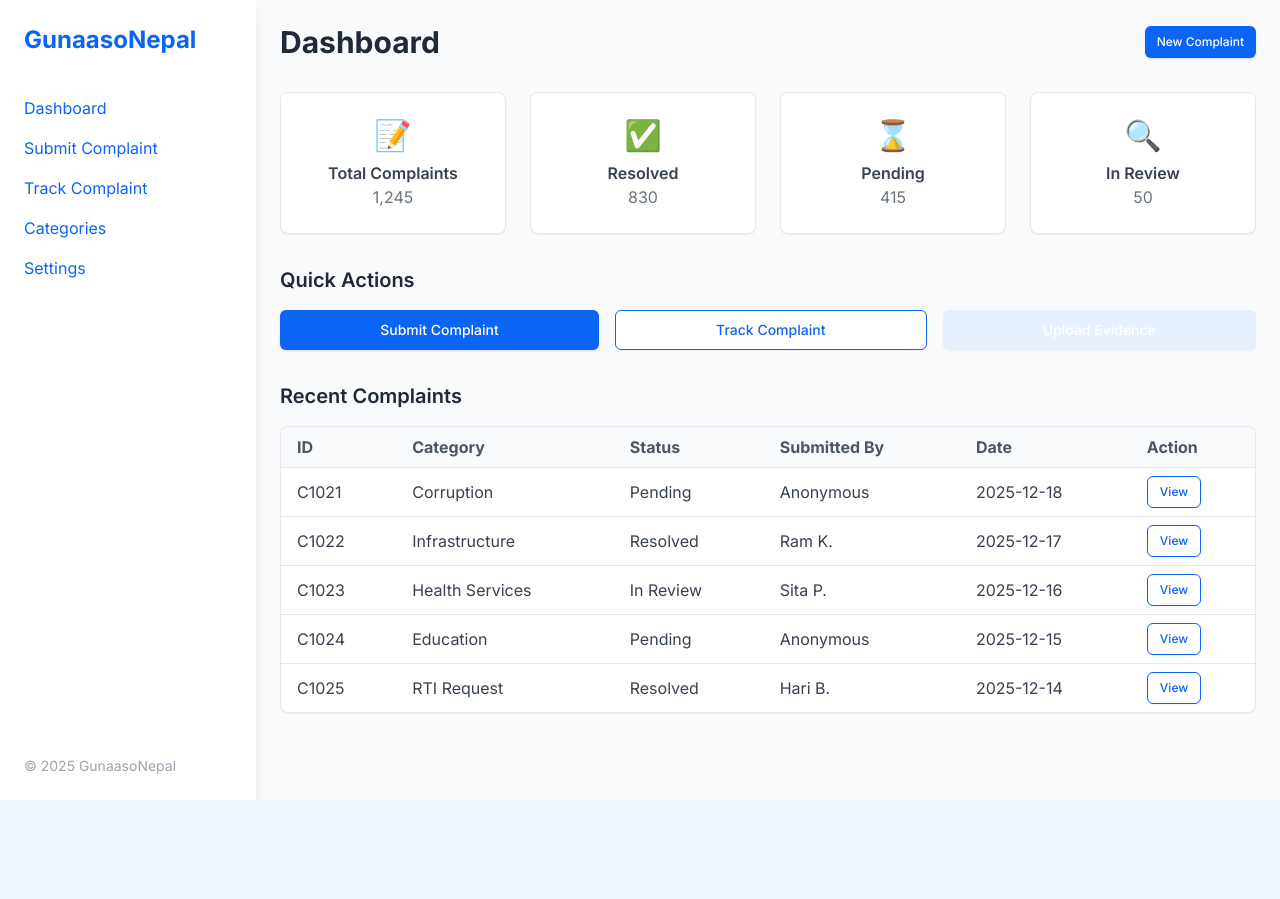
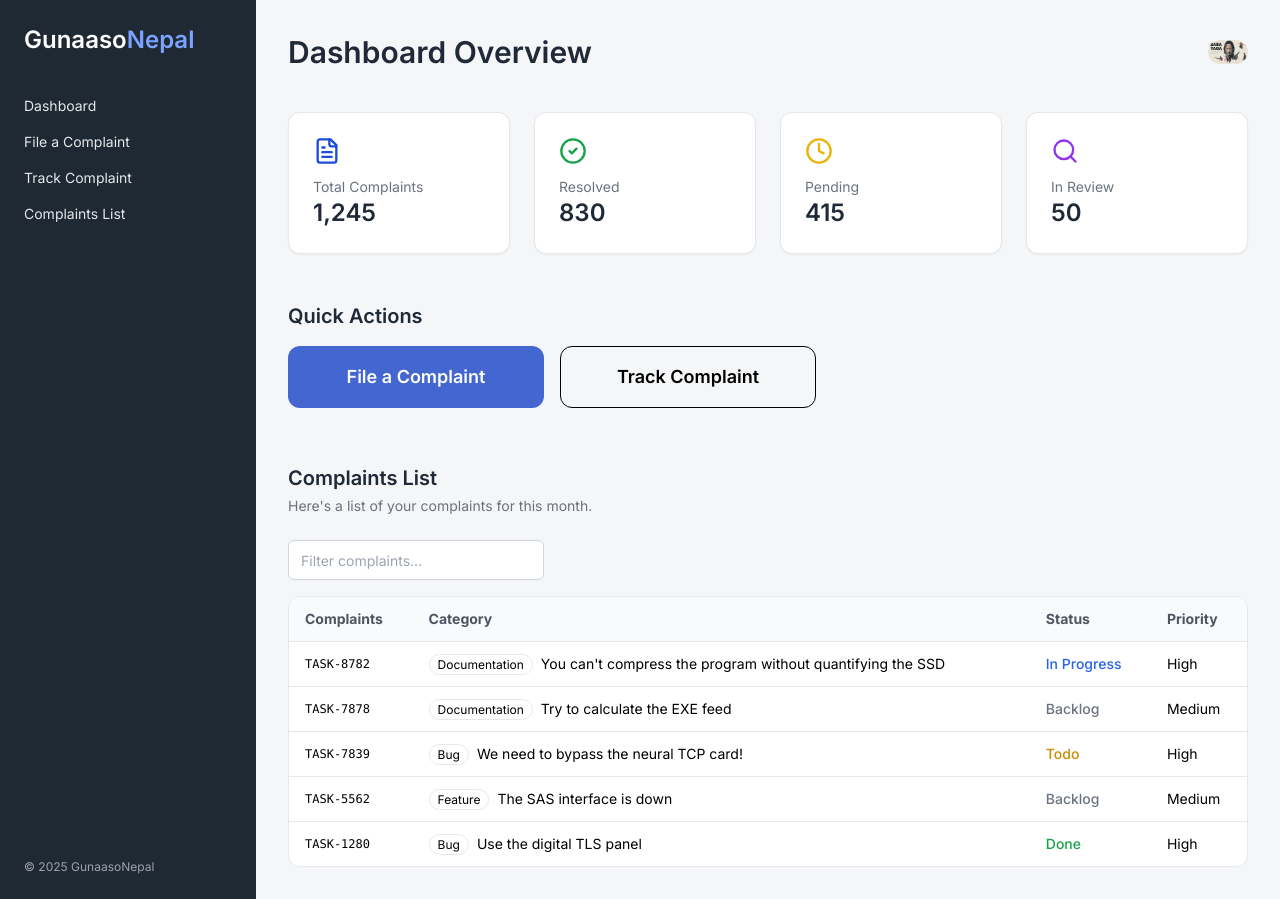
Before and after one commit to Anmol-dev45/r-hackathon-starter, a Next.js app: page / in a window 1280 px wide. Before the commit the page ends 800 px from the top, so only its background shows below. Built offline with nearby package versions, Linux system fonts and the light colour scheme; no server answers.

Commit message:
Dashboard made

```diff
--- a/app/complaint/page.tsx
+++ b/app/complaint/page.tsx
@@ -1,7 +1,7 @@
 'use client';
 
 // Complaint Submission Form - GunaasoNepal
-import { useState } from 'react';
+import { useState, useEffect } from 'react';
 import { useRouter } from 'next/navigation';
 import { Button } from '@/components/ui/button';
 import { Input } from '@/components/ui/input';
@@ -40,6 +40,13 @@ export default function ComplaintFormPage() {
 
   // Form state
   const [submissionType, setSubmissionType] = useState<SubmissionType>('anonymous');
+
+  // Reset form when component mounts to prevent state caching
+  useEffect(() => {
+    setStep(1);
+    setError('');
+    setTrackingId('');
+  }, []);
   const [pseudonym, setPseudonym] = useState('');
   const [title, setTitle] = useState('');
   const [description, setDescription] = useState('');
@@ -52,7 +59,7 @@ export default function ComplaintFormPage() {
   const [contactPhone, setContactPhone] = useState('');
   const [isPublic, setIsPublic] = useState(true);
   const [files, setFiles] = useState<File[]>([]);
-
+  console.log(step)
   const handleSubmit = async () => {
     setLoading(true);
     setError('');
@@ -144,7 +151,7 @@ export default function ComplaintFormPage() {
       setStep(step + 1);
     }
   };
-
+  console.log(step)
   return (
     <div className="min-h-screen bg-blue-50 px-4 py-16 sm:px-8 lg:px-16">
       <div className="mx-auto max-w-2xl">
--- a/app/page.tsx
+++ b/app/page.tsx
@@ -1,93 +1,151 @@
-// GunaasoNepal Dashboard Page
-import Link from 'next/link';
-import { Button } from '@/components/ui/button';
+"use client";
+
+import Link from "next/link";
+import { useRouter } from "next/navigation";
+import {
+  FileText,
+  CheckCircle2,
+  Clock,
+  Search,
+} from "lucide-react";
+
+/* ================= DASHBOARD ================= */
+
+import { ProfileDropdown } from "@/components/profile-dropdown";
 
 export default function DashboardPage() {
+  const router = useRouter();
+
   return (
-    <div className="flex min-h-screen bg-gray-50">
-      {/* Sidebar */}
-      <aside className="w-64 bg-white text-primary h-screen p-6 flex flex-col shadow-lg">
-        <h1 className="mb-10 text-2xl font-bold">GunaasoNepal</h1>
-        <nav className="flex flex-col gap-4">
-          <Link href="/dashboard" className="hover:text-secondary">Dashboard</Link>
-          <Link href="/complaint" className="hover:text-secondary">Submit Complaint</Link>
-          <Link href="/track" className="hover:text-secondary">Track Complaint</Link>
-          <Link href="/categories" className="hover:text-secondary">Categories</Link>
-          <Link href="/settings" className="hover:text-secondary">Settings</Link>
+    <div className="flex min-h-screen bg-[#f5f6f8]">
+      {/* ================= Sidebar ================= */}
+      <aside className="w-64 bg-[#1f2933] text-gray-200 p-6 flex flex-col">
+        <h1 className="mb-10 text-2xl font-semibold text-white">
+          Gunaaso<span className="text-[#7aa2ff]">Nepal</span>
+        </h1>
+
+        <nav className="flex flex-col gap-4 text-sm">
+          <Link href="/dashboard" className="hover:text-white">
+            Dashboard
+          </Link>
+          <Link href="/complaint" className="hover:text-white">
+            File a Complaint
+          </Link>
+          <Link href="/track" className="hover:text-white">
+            Track Complaint
+          </Link>
+          <a href="#complaints-list" className="hover:text-white">
+            Complaints List
+          </a>
         </nav>
-        <div className="mt-auto text-sm text-gray-400">
+
+        <div className="mt-auto text-xs text-gray-400">
           © 2025 GunaasoNepal
         </div>
       </aside>
 
-      {/* Main Content */}
-      <main className="flex-1 p-6">
-        {/* Header */}
-        <div className="mb-8 flex justify-between items-center">
-          <h2 className="text-3xl font-bold text-gray-800">Dashboard</h2>
-          <Button size="sm" className="bg-primary text-white hover:bg-primary/90">New Complaint</Button>
+      {/* ================= Main ================= */}
+      <main className="flex-1 p-8">
+        <div className="flex items-center justify-between mb-10">
+          <h2 className="text-3xl font-semibold text-gray-800">
+            Dashboard Overview
+          </h2>
+          <ProfileDropdown />
         </div>
 
-        {/* Stats Cards */}
-        <div className="grid gap-6 md:grid-cols-4 mb-8">
-          <div className="rounded-lg border border-gray-200 bg-white p-6 shadow-sm text-center">
-            <div className="text-3xl mb-2">📝</div>
-            <h3 className="font-semibold text-gray-700">Total Complaints</h3>
-            <p className="text-gray-500">1,245</p>
-          </div>
-          <div className="rounded-lg border border-gray-200 bg-white p-6 shadow-sm text-center">
-            <div className="text-3xl mb-2">✅</div>
-            <h3 className="font-semibold text-gray-700">Resolved</h3>
-            <p className="text-gray-500">830</p>
-          </div>
-          <div className="rounded-lg border border-gray-200 bg-white p-6 shadow-sm text-center">
-            <div className="text-3xl mb-2">⌛</div>
-            <h3 className="font-semibold text-gray-700">Pending</h3>
-            <p className="text-gray-500">415</p>
-          </div>
-          <div className="rounded-lg border border-gray-200 bg-white p-6 shadow-sm text-center">
-            <div className="text-3xl mb-2">🔍</div>
-            <h3 className="font-semibold text-gray-700">In Review</h3>
-            <p className="text-gray-500">50</p>
+        {/* ================= Stats ================= */}
+        <div className="grid gap-6 md:grid-cols-4 mb-12">
+          {stats.map((item) => (
+            <div
+              key={item.title}
+              className="rounded-xl bg-white p-6 border border-gray-200 shadow-sm"
+            >
+              <div className="mb-3">{item.icon}</div>
+              <p className="text-sm text-gray-500">{item.title}</p>
+              <p className="text-2xl font-semibold text-gray-800">
+                {item.value}
+              </p>
+            </div>
+          ))}
+        </div>
+
+        {/* ================= Quick Actions ================= */}
+        <div className="mb-14">
+          <h3 className="mb-4 text-xl font-semibold text-gray-800">
+            Quick Actions
+          </h3>
+
+          <div className="flex gap-4">
+            <button
+              onClick={() => {
+                router.push("/complaint");
+                router.refresh();
+              }}
+              className="rounded-xl bg-[#4366d0] px-8 py-4 text-lg font-semibold text-white hover:bg-[#1e40af] transition-all w-64"
+            >
+              File a Complaint
+            </button>
+
+            <button
+              onClick={() => {
+                router.push("/track");
+                router.refresh();
+              }}
+              className="rounded-xl px-8 py-4 text-lg font-semibold border border-black text-black hover:bg-[#1e40af] hover:text-white transition-all w-64"
+            >
+              Track Complaint
+            </button>
           </div>
         </div>
 
-        {/* Quick Actions */}
-        <div className="mb-8">
-          <h3 className="mb-4 text-xl font-semibold text-gray-800">Quick Actions</h3>
-          <div className="flex flex-wrap gap-4">
-            <Button size="lg" className="flex-1 sm:flex-auto bg-primary text-white hover:bg-primary/90">Submit Complaint</Button>
-            <Button size="lg" variant="outline" className="flex-1 sm:flex-auto border-primary text-primary hover:bg-primary/10">Track Complaint</Button>
-            <Button size="lg" variant="secondary" className="flex-1 sm:flex-auto bg-secondary text-white hover:bg-secondary/90">Upload Evidence</Button>
+        {/* ================= Recent Complaints ================= */}
+
+        {/* ================= Tasks Section ================= */}
+        <div id="complaints-list">
+          <h3 className="text-xl font-semibold text-gray-800 mb-1">
+            Complaints List
+          </h3>
+          <p className="text-sm text-gray-500 mb-6">
+            Here's a list of your complaints for this month.
+          </p>
+
+          <div className="flex flex-wrap items-center gap-3 mb-4">
+            <input
+              placeholder="Filter complaints..."
+              className="h-10 w-64 rounded-md border border-gray-300 px-3 text-sm focus:outline-none focus:ring-2 focus:ring-[#4366d0]"
+            />
           </div>
-        </div>
 
-        {/* Recent Complaints Table */}
-        <div>
-          <h3 className="mb-4 text-xl font-semibold text-gray-800">Recent Complaints</h3>
-          <div className="overflow-x-auto rounded-lg border border-gray-200 bg-white shadow-sm">
-            <table className="w-full text-left border-collapse">
-              <thead className="bg-gray-50">
+          <div className="rounded-xl border border-gray-200 bg-white overflow-x-auto">
+            <table className="w-full text-sm">
+              <thead className="border-b bg-gray-50 text-gray-600">
                 <tr>
-                  <th className="px-4 py-2 text-gray-600">ID</th>
-                  <th className="px-4 py-2 text-gray-600">Category</th>
-                  <th className="px-4 py-2 text-gray-600">Status</th>
-                  <th className="px-4 py-2 text-gray-600">Submitted By</th>
-                  <th className="px-4 py-2 text-gray-600">Date</th>
-                  <th className="px-4 py-2 text-gray-600">Action</th>
+                  <th className="px-4 py-3 text-left">Complaints</th>
+                  <th className="px-4 py-3 text-left">Category</th>
+                  <th className="px-4 py-3 text-left">Status</th>
+                  <th className="px-4 py-3 text-left">Priority</th>
                 </tr>
               </thead>
+
               <tbody>
-                {recentComplaints.map((c) => (
-                  <tr key={c.id} className="border-t hover:bg-gray-100">
-                    <td className="px-4 py-2 text-gray-700">{c.id}</td>
-                    <td className="px-4 py-2 text-gray-700">{c.category}</td>
-                    <td className="px-4 py-2 text-gray-700">{c.status}</td>
-                    <td className="px-4 py-2 text-gray-700">{c.user}</td>
-                    <td className="px-4 py-2 text-gray-700">{c.date}</td>
-                    <td className="px-4 py-2">
-                      <Button size="sm" variant="outline" className="border-primary text-primary hover:bg-primary/10">View</Button>
+                {tasks.map((task) => (
+                  <tr
+                    key={task.id}
+                    className="border-b last:border-0 hover:bg-gray-50"
+                  >
+                    <td className="px-4 py-3 font-mono text-xs">
+                      {task.id}
                     </td>
+                    <td className="px-4 py-3">
+                      <span className="mr-2 rounded-full border px-2 py-0.5 text-xs">
+                        {task.type}
+                      </span>
+                      {task.title}
+                    </td>
+                    <td className="px-4 py-3">
+                      <TaskStatus status={task.status} />
+                    </td>
+                    <td className="px-4 py-3">{task.priority}</td>
                   </tr>
                 ))}
               </tbody>
@@ -99,10 +157,125 @@ export default function DashboardPage() {
   );
 }
 
+/* ================= Components ================= */
+
+function StatusBadge({ status }: { status: string }) {
+  const map: Record<string, string> = {
+    Resolved: "bg-green-100 text-green-700",
+    Pending: "bg-yellow-100 text-yellow-700",
+    "In Review": "bg-purple-100 text-purple-700",
+  };
+
+  return (
+    <span
+      className={`rounded-full px-3 py-1 text-xs font-medium ${
+        map[status] ?? "bg-gray-100 text-gray-700"
+      }`}
+    >
+      {status}
+    </span>
+  );
+}
+
+function TaskStatus({ status }: { status: string }) {
+  const map: Record<string, string> = {
+    "In Progress": "text-blue-600",
+    Backlog: "text-gray-500",
+    Todo: "text-yellow-600",
+    Done: "text-green-600",
+    Canceled: "text-red-600",
+  };
+
+  return (
+    <span className={`font-medium ${map[status]}`}>
+      {status}
+    </span>
+  );
+}
+
+/* ================= Data ================= */
+
+const stats = [
+  {
+    title: "Total Complaints",
+    value: "1,245",
+    icon: <FileText className="h-7 w-7 text-blue-700" />,
+  },
+  {
+    title: "Resolved",
+    value: "830",
+    icon: <CheckCircle2 className="h-7 w-7 text-green-600" />,
+  },
+  {
+    title: "Pending",
+    value: "415",
+    icon: <Clock className="h-7 w-7 text-yellow-500" />,
+  },
+  {
+    title: "In Review",
+    value: "50",
+    icon: <Search className="h-7 w-7 text-purple-600" />,
+  },
+];
+
 const recentComplaints = [
-  { id: 'C1021', category: 'Corruption', status: 'Pending', user: 'Anonymous', date: '2025-12-18' },
-  { id: 'C1022', category: 'Infrastructure', status: 'Resolved', user: 'Ram K.', date: '2025-12-17' },
-  { id: 'C1023', category: 'Health Services', status: 'In Review', user: 'Sita P.', date: '2025-12-16' },
-  { id: 'C1024', category: 'Education', status: 'Pending', user: 'Anonymous', date: '2025-12-15' },
-  { id: 'C1025', category: 'RTI Request', status: 'Resolved', user: 'Hari B.', date: '2025-12-14' },
+  {
+    id: "C1021",
+    category: "Corruption",
+    status: "Pending",
+    user: "Anonymous",
+    date: "2025-12-18",
+  },
+  {
+    id: "C1022",
+    category: "Infrastructure",
+    status: "Resolved",
+    user: "Ram K.",
+    date: "2025-12-17",
+  },
+  {
+    id: "C1023",
+    category: "Health Services",
+    status: "In Review",
+    user: "Sita P.",
+    date: "2025-12-16",
+  },
 ];
+
+const tasks = [
+  {
+    id: "TASK-8782",
+    type: "Documentation",
+    title: "You can't compress the program without quantifying the SSD",
+    status: "In Progress",
+    priority: "High",
+  },
+  {
+    id: "TASK-7878",
+    type: "Documentation",
+    title: "Try to calculate the EXE feed",
+    status: "Backlog",
+    priority: "Medium",
+  },
+  {
+    id: "TASK-7839",
+    type: "Bug",
+    title: "We need to bypass the neural TCP card!",
+    status: "Todo",
+    priority: "High",
+  },
+  {
+    id: "TASK-5562",
+    type: "Feature",
+    title: "The SAS interface is down",
+    status: "Backlog",
+    priority: "Medium",
+  },
+  {
+    id: "TASK-1280",
+    type: "Bug",
+    title: "Use the digital TLS panel",
+    status: "Done",
+    priority: "High",
+  },
+];
--- a/app/track/page.tsx
+++ b/app/track/page.tsx
@@ -1,7 +1,8 @@
 'use client';
 
 // Track Complaint Page
-import { useState } from 'react';
+import { useState, useEffect } from 'react';
+import { useSearchParams } from 'next/navigation';
 import { Button } from '@/components/ui/button';
 import { Input } from '@/components/ui/input';
 import { Card } from '@/components/ui/card';
@@ -13,10 +14,44 @@ import type { TrackComplaintResponse } from '@/lib/types/database';
 import { formatDateNPT } from '@/lib/utils/validation';
 
 export default function TrackComplaintPage() {
+    const searchParams = useSearchParams();
     const [trackingId, setTrackingId] = useState('');
     const [loading, setLoading] = useState(false);
     const [error, setError] = useState('');
     const [result, setResult] = useState<TrackComplaintResponse | null>(null);
+
+
+    useEffect(() => {
+    setError('');
+    setTrackingId('');
+  }, []);
+
+    // Auto-load tracking details if trackingId is present in URL
+    useEffect(() => {
+        const id = searchParams.get('id');
+        if (id) {
+            setTrackingId(id.toUpperCase());
+            // Simulate form submit to auto-load details
+            (async () => {
+                setLoading(true);
+                setError('');
+                setResult(null);
+                try {
+                    const response = await fetch(`/api/complaints/track?tracking_id=${id.toUpperCase()}`);
+                    const data = await response.json();
+                    if (!response.ok) {
+                        setError(data.message || 'Complaint not found');
+                        return;
+                    }
+                    setResult(data);
+                } catch (err) {
+                    setError('Failed to track complaint. Please try again.');
+                } finally {
+                    setLoading(false);
+                }
+            })();
+        }
+    }, [searchParams]);
 
     const handleSearch = async (e: React.FormEvent) => {
         e.preventDefault();
@@ -94,6 +129,7 @@ export default function TrackComplaintPage() {
 
                 {/* Results */}
                 {result && (
+                    <>
                         <div className="space-y-6">
                             {/* Complaint Details */}
                             <Card className="p-6">
@@ -206,6 +242,14 @@ export default function TrackComplaintPage() {
                                 </Card>
                             )}
                         </div>
+                        <div className="mt-8 flex justify-center">
+                            <a href="/complaint">
+                                <Button className="rounded-xl bg-[#1f3a8a] px-8 py-4 text-lg font-semibold text-white hover:bg-[#1e40af] transition-all w-64">
+                                    File Another Complaint
+                                </Button>
+                            </a>
+                        </div>
+                    </>
                 )}
 
                 {/* Help Text */}
--- /dev/null
+++ b/components/profile-dropdown.tsx
@@ -0,0 +1,41 @@
+import Image from "next/image";
+import { DropdownMenu, DropdownMenuTrigger, DropdownMenuContent, DropdownMenuItem, DropdownMenuSeparator } from "./ui/dropdown-menu";
+import { Button } from "./ui/button";
+
+export function ProfileDropdown() {
+  return (
+    <DropdownMenu>
+      <DropdownMenuTrigger asChild>
+        <Button variant="ghost" size="icon" className="rounded-full p-0 w-10 h-10">
+          <Image
+            src="/download.jpeg"
+            alt="Profile"
+            width={40}
+            height={40}
+            className="rounded-full object-cover"
+          />
+        </Button>
+      </DropdownMenuTrigger>
+      <DropdownMenuContent align="end" className="w-56">
+        <div className="px-4 py-3 border-b border-gray-100 flex items-center gap-3">
+          <Image
+            src="/download.jpeg"
+            alt="Profile"
+            width={40}
+            height={40}
+            className="rounded-full object-cover"
+          />
+          <div>
+            <div className="font-semibold text-gray-900 text-sm">John Doe</div>
+            <div className="text-xs text-gray-500">johndoe@email.com</div>
+            <div className="text-xs text-gray-400">Member since 2024</div>
+          </div>
+        </div>
+        <DropdownMenuItem>Profile</DropdownMenuItem>
+        <DropdownMenuItem>Settings</DropdownMenuItem>
+        <DropdownMenuSeparator />
+        <DropdownMenuItem>Logout</DropdownMenuItem>
+      </DropdownMenuContent>
+    </DropdownMenu>
+  );
+}
```
Also changed, not shown: public/download.jpeg (added). Lines whose indentation alone changed are shown as unchanged.
